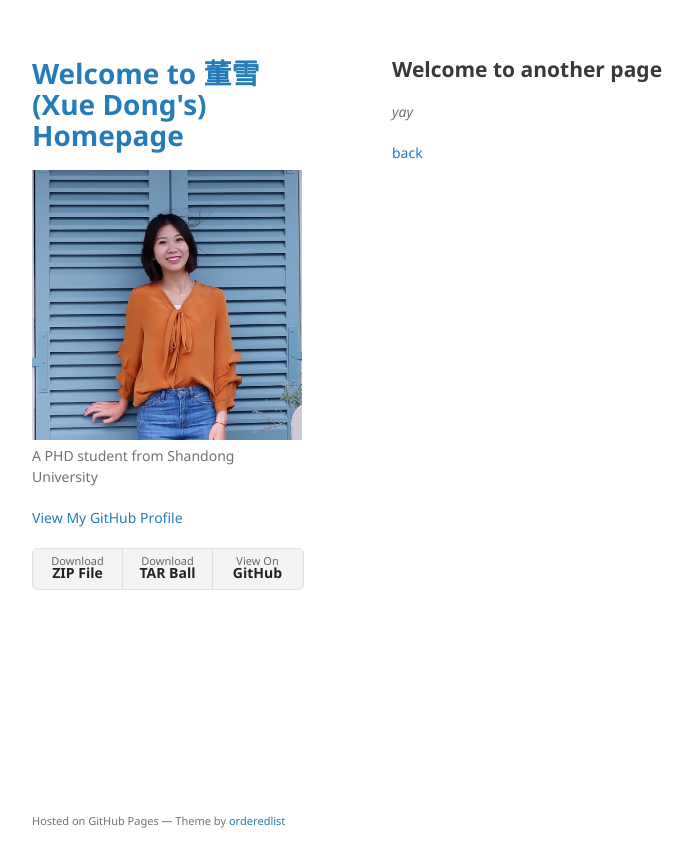
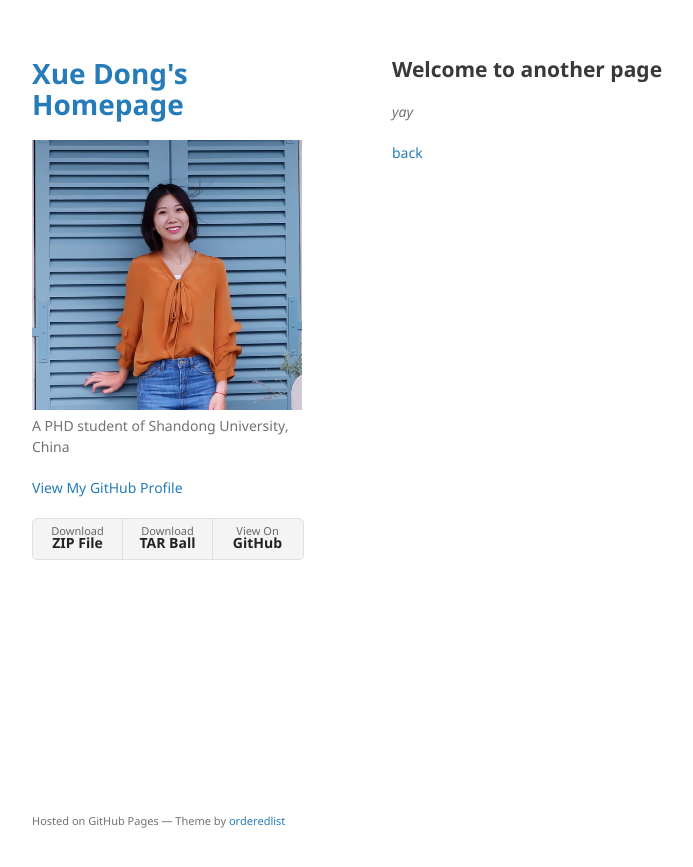
Before and after one commit to hello-dx/hello-dx.github.io, a Jekyll site: the page built from another-page.md, in a window 1280 px wide. Shown: the top 867 px of the page, without its empty margins (178-871 px from the left). Built offline with Jekyll 4.4.1, drawn with Linux system fonts in a browser that asks for light colours; our own code applies the rules of GitHub Pages for plain Markdown files.

Commit message:
Update _config.yml

```diff
--- a/_config.yml
+++ b/_config.yml
@@ -1,6 +1,6 @@
-title: Welcome to 董雪 (Xue Dong's) Homepage
+title: Xue Dong's Homepage
 logo: /assets/img/profile.jpg
-description: A PHD student from Shandong University
+description: A PHD student of Shandong University, China
 show_downloads: true
 google_analytics:
 theme: jekyll-theme-minimal
```
